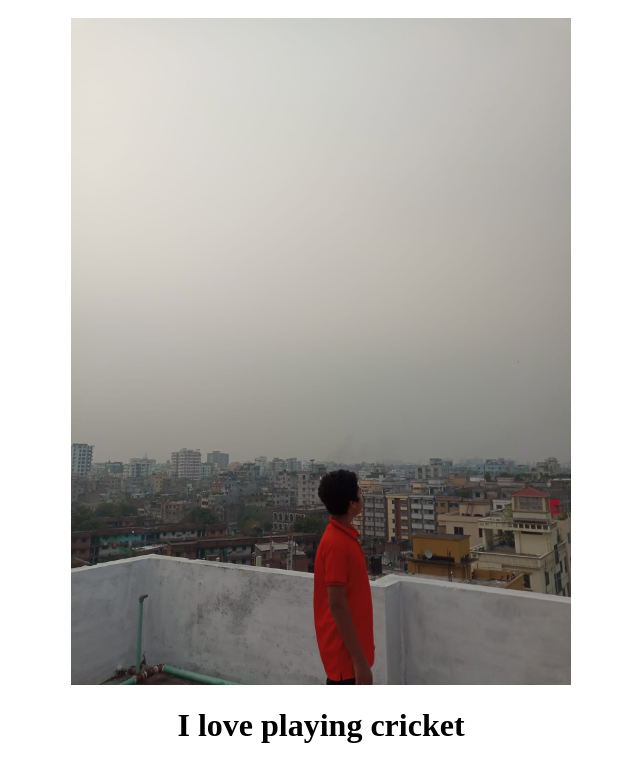
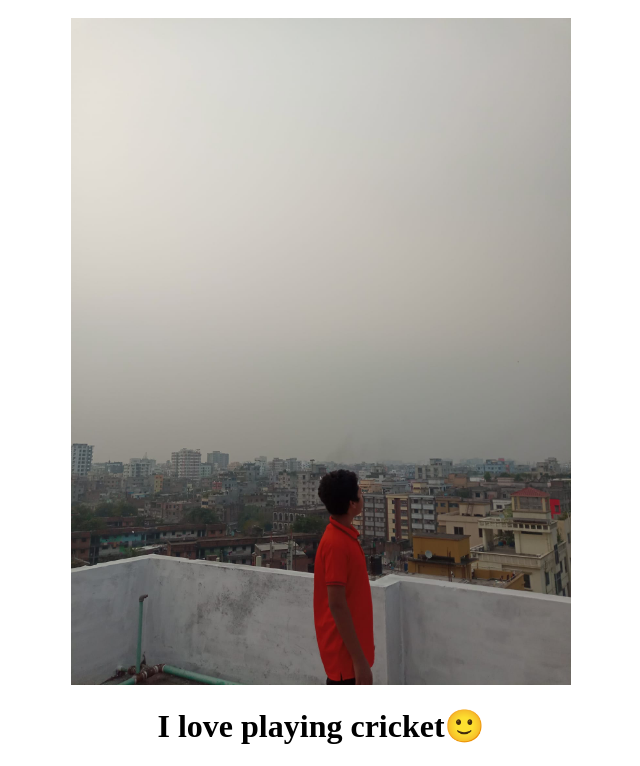
Before and after one commit to safinakib/apurbo_website, a plain HTML site: page index.html in a window 1280 px wide. Shown: the part 48-814 px from the top of the page, without its empty margins (319-959 px from the left). Drawn offline with Linux system fonts and the light colour scheme.

Commit message:
Update index.html

```diff
--- a/index.html
+++ b/index.html
@@ -1,5 +1,5 @@
 <center  bgcolor="black" text="white">
     <h1>hi, I'm apurbo</h1>
     <img src="apurbo.jpg" alt="" width="500">
-    <h1>I love playing cricket</h1>
+    <h1>I love playing cricket🙂</h1>
 </center>
```
